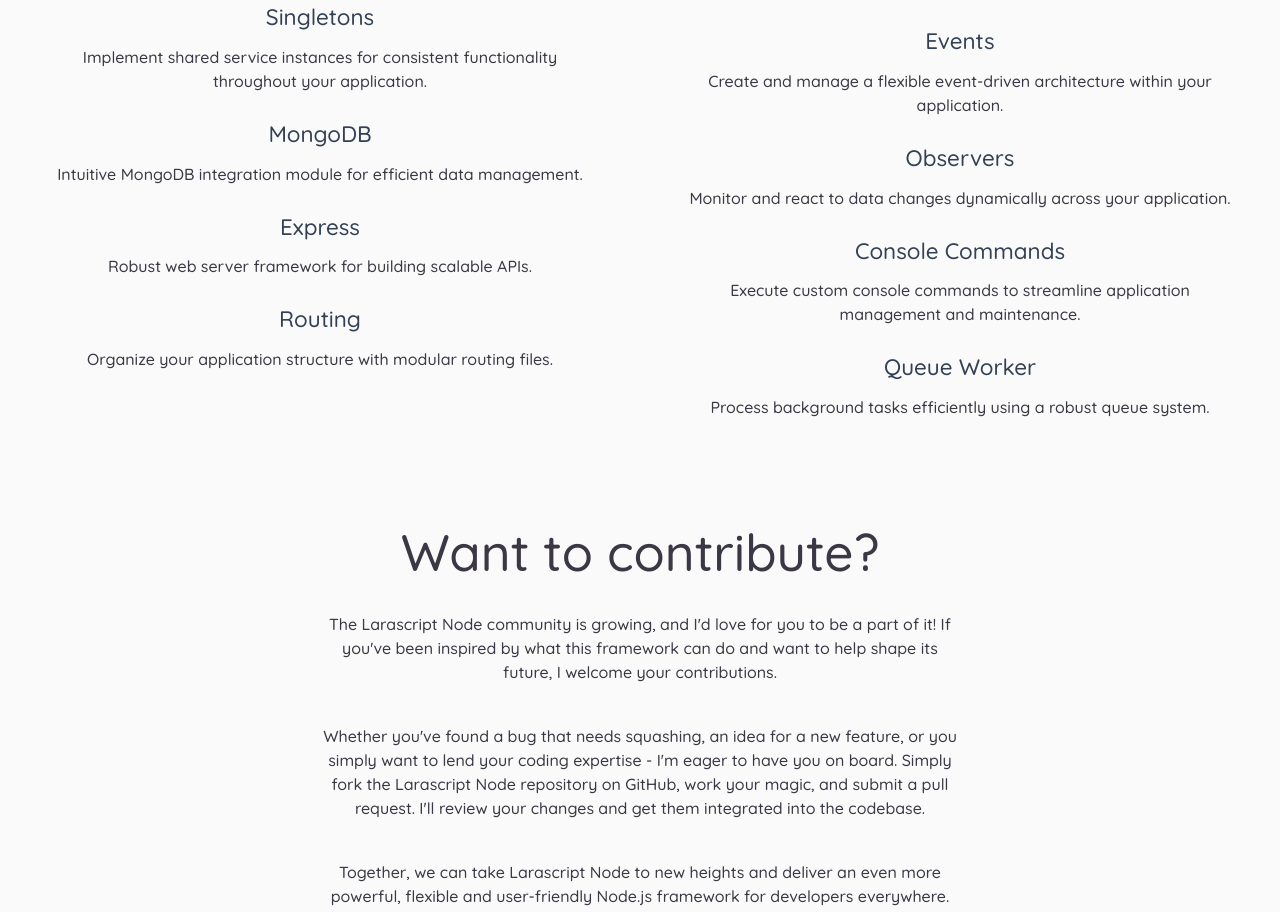
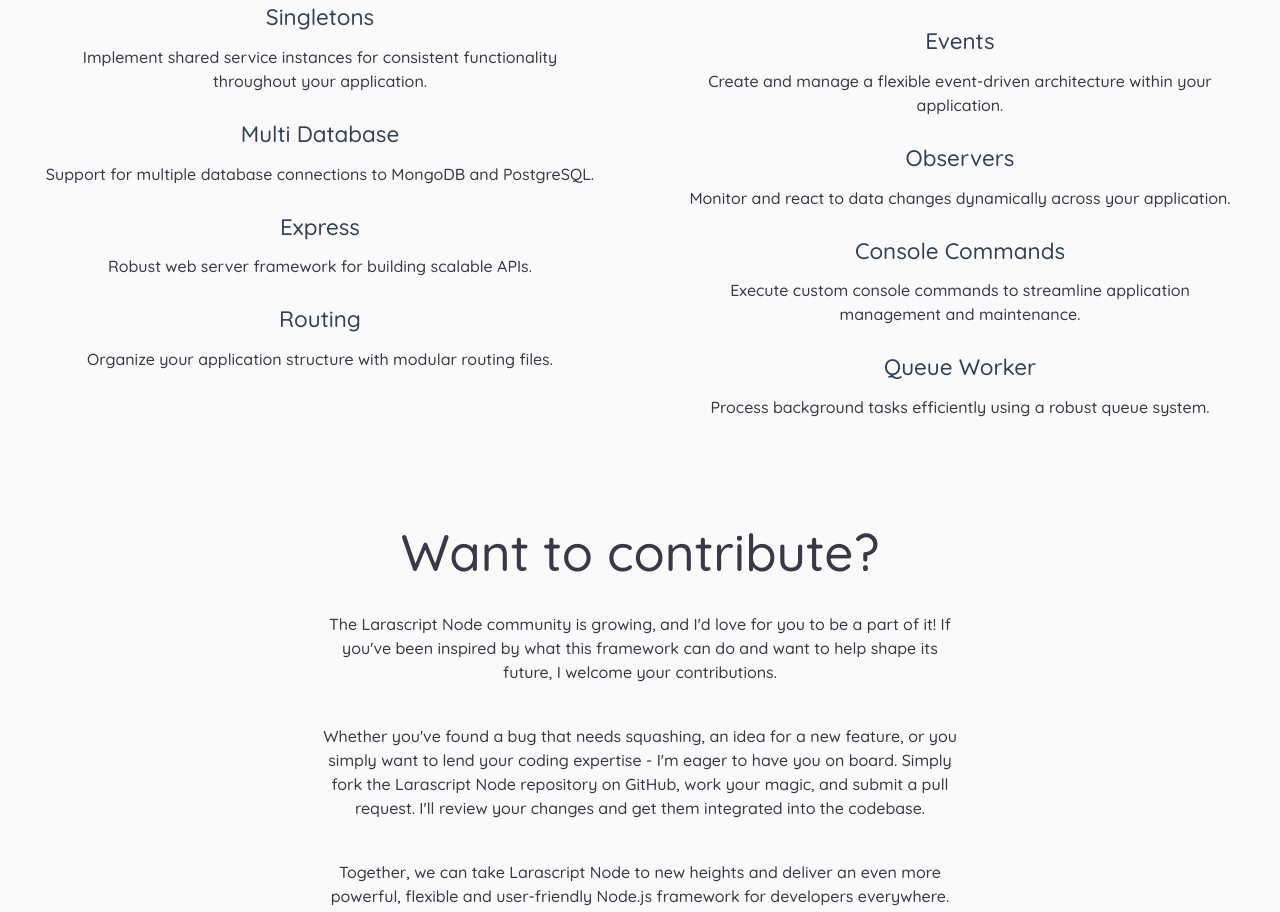
Before and after one commit to ben-shepherd/larascript-framework-react, a React (Vite) app: page / in a window 1280 px wide. Shown: the part 2369-3281 px from the top of the page. Built offline with nearby package versions, Linux system fonts and the light colour scheme; a web font is replaced by a local one.

Commit message:
Updated PoweredBy multi database

```diff
--- a/src/components/sections/PoweredBy/PoweredBy.tsx
+++ b/src/components/sections/PoweredBy/PoweredBy.tsx
@@ -36,8 +36,8 @@
                                 <li className="core_features__container__ul__li">Singletons<br />
                                     <p>Implement shared service instances for consistent functionality throughout your application.</p>
                                 </li>
-                                <li className="core_features__container__ul__li">MongoDB<br />
-                                    <p>Intuitive MongoDB integration module for efficient data management.</p>
+                                <li className="core_features__container__ul__li">Multi Database<br />
+                                    <p>Support for multiple database connections to MongoDB and PostgreSQL.</p>
                                 </li>
                                 <li className="core_features__container__ul__li">Express<br />
                                     <p>Robust web server framework for building scalable APIs.</p>
```
